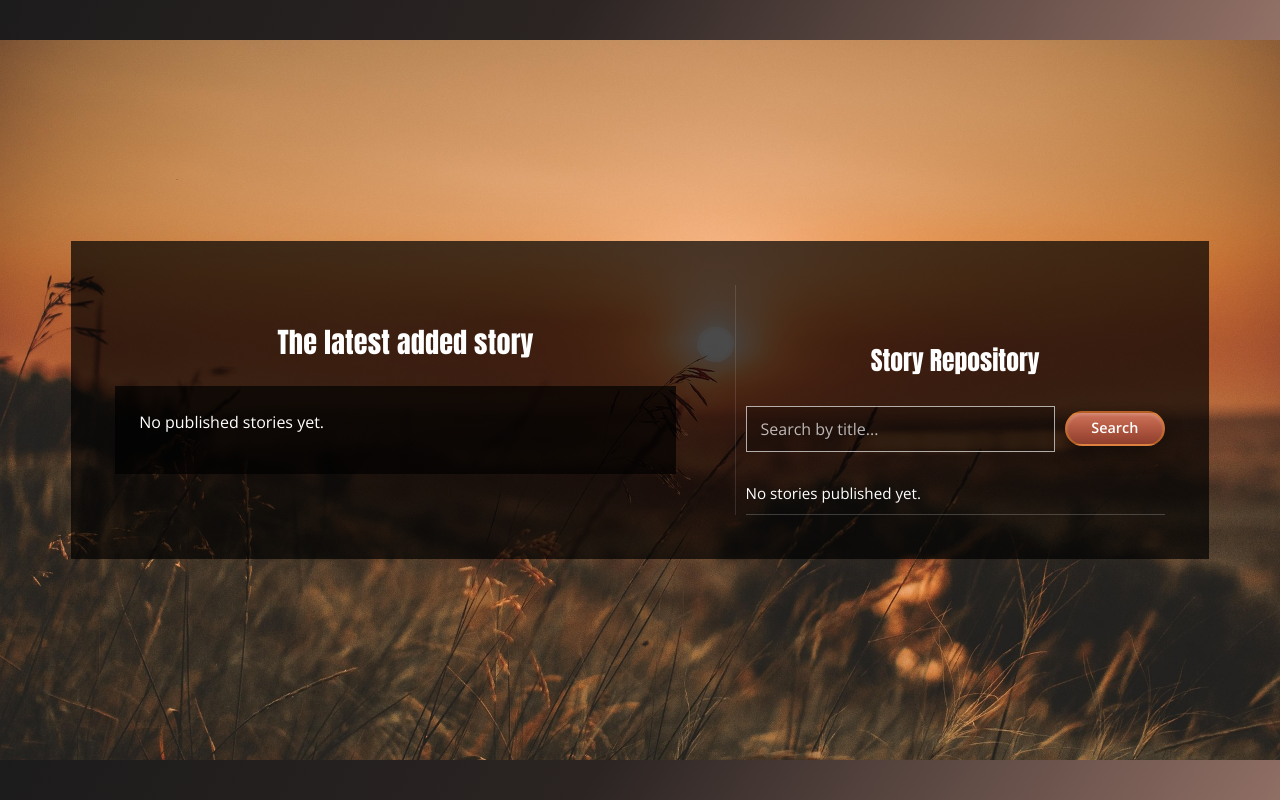
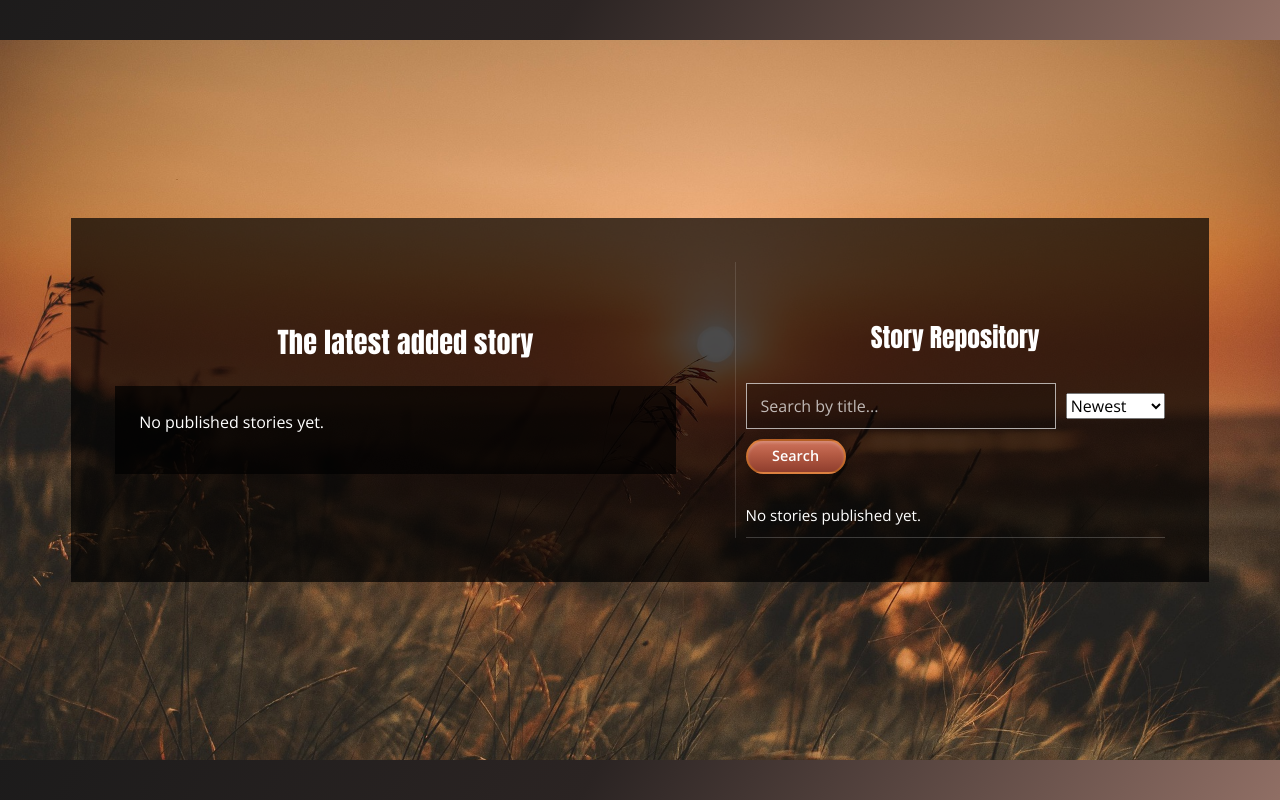
Before and after one commit to Kanareknie/Story-Gym, a Django app: page /repo/ in a window 1280 px wide. Shown: the part 53-853 px from the top of the page. Run offline with Django 4.2, Linux system fonts and the light colour scheme; data that the repository does not hold is empty; some libraries are stand-ins or nearby versions.

Commit message:
Add average check of rating to views and repo.html to each story

```diff
--- a/config/settings.py
+++ b/config/settings.py
@@ -28,7 +28,7 @@ BASE_DIR = Path(__file__).resolve().parent.parent
 SECRET_KEY = os.environ.get("SECRET_KEY")
 
 # SECURItTY WARNING: don't run with debug turned on in production!
-DEBUG = False
+DEBUG = True
 
 ALLOWED_HOSTS = ['.herokuapp.com', 'localhost', '127.0.0.1']
 
--- a/core/views.py
+++ b/core/views.py
@@ -11,6 +11,9 @@ from .models import RandomizerResult, Story, Comment
 from .forms import CommentForm
 from django.utils.html import format_html
 from django.urls import reverse
+from django.db.models import Avg
+from django.db.models import Avg, Value, FloatField
+from django.db.models.functions import Coalesce
 
 
 # Create your views here.
@@ -426,12 +429,26 @@ def delete_comment_view(request, comment_id):
 def repo_view(request):
     # Get the search query from the request parameters (if any) and strip leading/trailing whitespace
     query = request.GET.get('q', '').strip()
+    sort = request.GET.get('sort', 'newest')
 
     published_stories = Story.objects.filter(status=1).select_related(
-        'user', 'randomizer').order_by('-created_on')
+        'user', 'randomizer'
+        ).annotate(
+            avg_rating=Avg('comments__rating'),
+            sort_rating=Coalesce(Avg('comments__rating'), Value(-1.0), output_field=FloatField())
+        )
+
     # Get the latest published story to feature it at the top of the repository page
     if query:
         published_stories = published_stories.filter(title__icontains=query)
+    # Sorting the stories based on the selected sort option (newest or oldest)
+    if sort == 'liked':
+        published_stories = published_stories.annotate(
+            avg_rating=Avg('comments__rating')
+            ).order_by('-avg_rating', '-created_on')
+    else:
+        published_stories = published_stories.order_by('-created_on')
+
     # Get the latest published story to feature it at the top of the repository page.
     latest_story = Story.objects.filter(status=1).select_related(
         'user', 'randomizer'
@@ -441,6 +458,7 @@ def repo_view(request):
         'latest_story': latest_story,
         'stories': published_stories,
         'query': query,
+        'sort': sort,
     }
 
     return render(request, 'stories/repo.html', context)
--- a/templates/stories/repo.html
+++ b/templates/stories/repo.html
@@ -56,14 +56,18 @@
 
         <form method="get" class="repo-search-form">
           <label for="repo-search" class="sr-only">Search stories by title</label>
-          <input
-            type="text"
-            name="q"
-            id="repo-search"
-            class="repo-search-input"
-            placeholder="Search by title..."
-            value="{{ query }}"
-          >
+          <input type="text" name="q" id="repo-search" class="repo-search-input" placeholder="Search by title..." value="{{ query }}" />
+          <label for="repo-sort" class="sr-only">Sort stories</label>
+          <select name="sort" id="repo-sort" class="repo-sort-select">
+            {% if sort == 'liked' %}
+              <option value="newest">Newest</option>
+              <option value="liked" selected="selected">Most liked</option>
+            {% else %}
+              <option value="newest" selected="selected">Newest</option>
+              <option value="liked">Most liked</option>
+            {% endif %}
+          </select>
+
           <button type="submit" class="sg-btn repo-search-btn">Search</button>
 
           {% if query %}
@@ -76,6 +80,13 @@
             <li class="stories-row">
               <span class="story-name">{{ story.title }}</span>
               <span class="story-date">{{ story.created_on|date:'d.m.Y' }}</span>
+              <span class="story-rating">
+                {% if story.avg_rating %}
+                  {{ story.avg_rating|floatformat:1 }}/5
+                {% else %}
+                  No rating yet
+                {% endif %}
+              </span>
               <a href="{% url 'preview_story' story.id %}" class="sg-btn repo-btn">More</a>
             </li>
           {% empty %}
```
